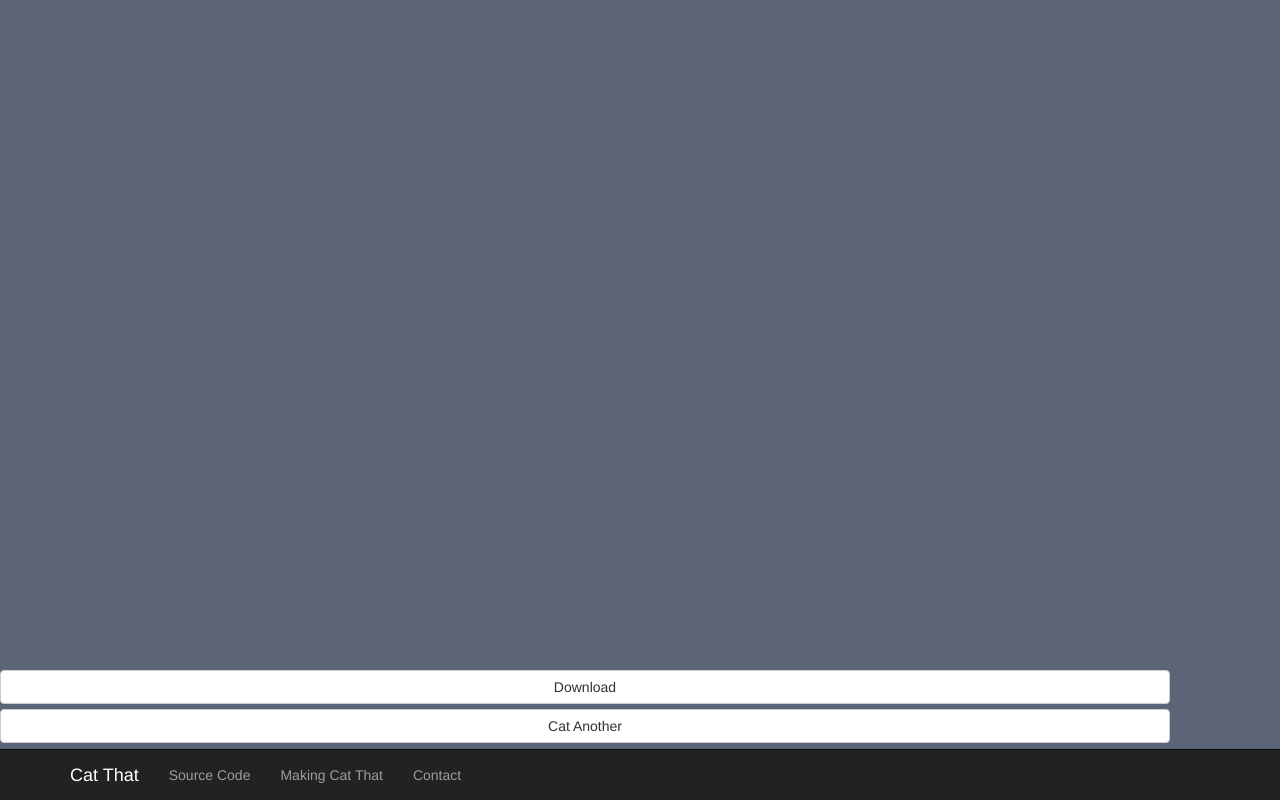
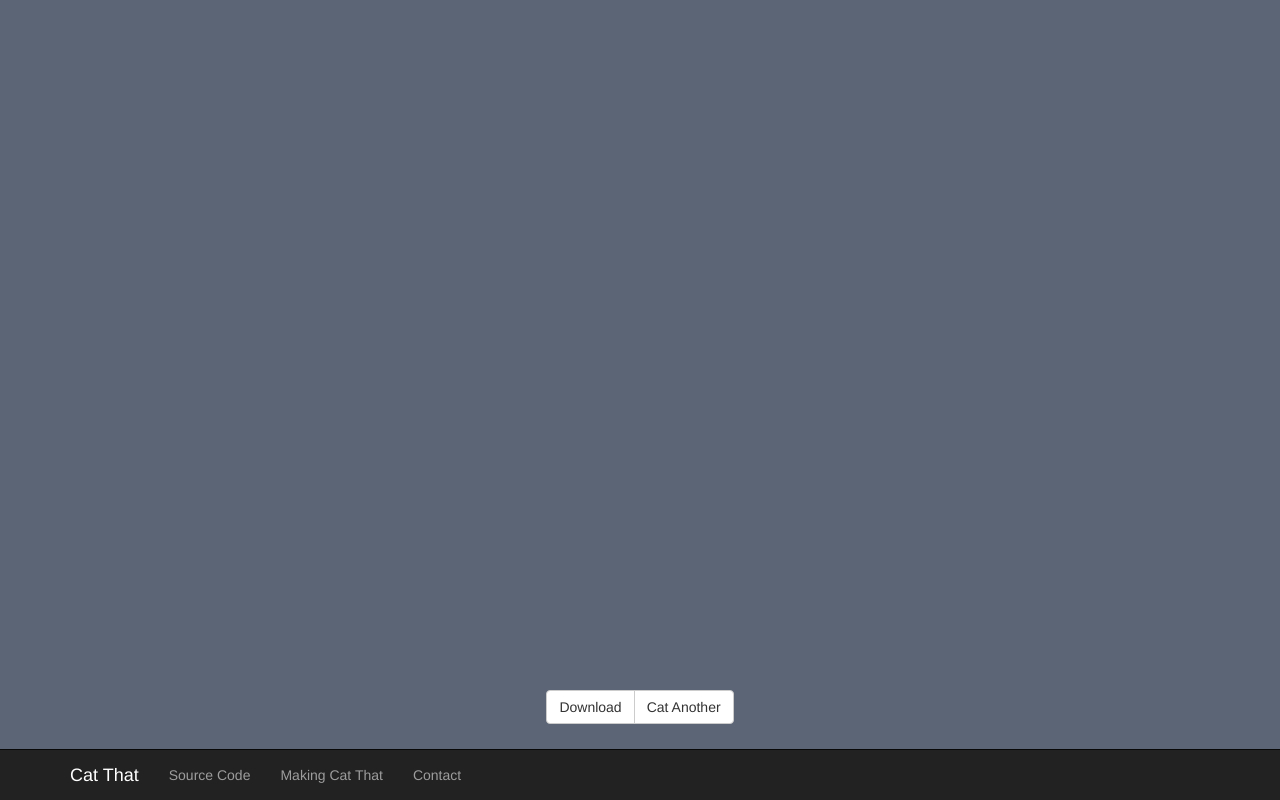
Before and after one commit to mcrowson/cat-that, a Flask app: template templates/finished.html in a window 1280 px wide. Run offline with Flask 2, Linux system fonts and the light colour scheme; the template is opened without the code that fills it: most values are stand-ins (such as "Sample title", 1, 10 or a date in 2020); some libraries are stand-ins or nearby versions.

Commit message:
front end fixes

```diff
--- a/static/css/main.css
+++ b/static/css/main.css
@@ -12,11 +12,11 @@ p {
 }
 
 .content {
-    position: fixed;
     height: calc(100% - 60px);
 }
 
 .result-display {
+    margin: 10px;
     height: calc(100vh - 130px);
     -webkit-background-size: cover;
     -moz-background-size: cover;
--- a/templates/base.html
+++ b/templates/base.html
@@ -9,7 +9,7 @@
     <meta name="author" content="Matthew Crowson">
 
     <title>Cat That - Improve Pictures by Adding Cats</title>
-    <link rel="shortcut icon" href="{{ url_for('static', filename='images/favicon.ico') }}" type="image/x-icon">
+    <link rel="shortcut icon" href="{{ url_for('static', filename='images/favicon.png') }}" type="image/x-icon">
 
     <!-- Bootstrap Core CSS -->
     <link href="https://maxcdn.bootstrapcdn.com/bootstrap/3.3.7/css/bootstrap.min.css" rel="stylesheet">
--- a/templates/finished.html
+++ b/templates/finished.html
@@ -9,10 +9,10 @@
     </div>
     <!-- /.row -->
 
-    <div class="row">
-        <div class="col-sm-12">
-            <a href="{{ data.url }}" download="catthat.jpg" class="btn-default btn btn-block">Download</a>
-            <a href="{{ url_for('index') }}" class="btn-default btn btn-block">Cat Another</a>
+    <div class="text-center">
+        <div class="btn-group">
+            <a href="{{ data.url }}" download="catthat.jpg" class="btn-default btn">Download</a>
+            <a href="{{ url_for('index') }}" class="btn-default btn">Cat Another</a>
         </div>
     </div>
     <!-- /.row -->
--- a/zappa_settings.json
+++ b/zappa_settings.json
@@ -6,7 +6,6 @@
         "lets_encrypt_key": "s3://cat-that/supersecret.key",
         "lets_encrypt_expression": "rate(15 days)",
         "timeout_seconds": 120,
-        "use_precompiled_packages": true,
         "debug": false
     }
 }
```
